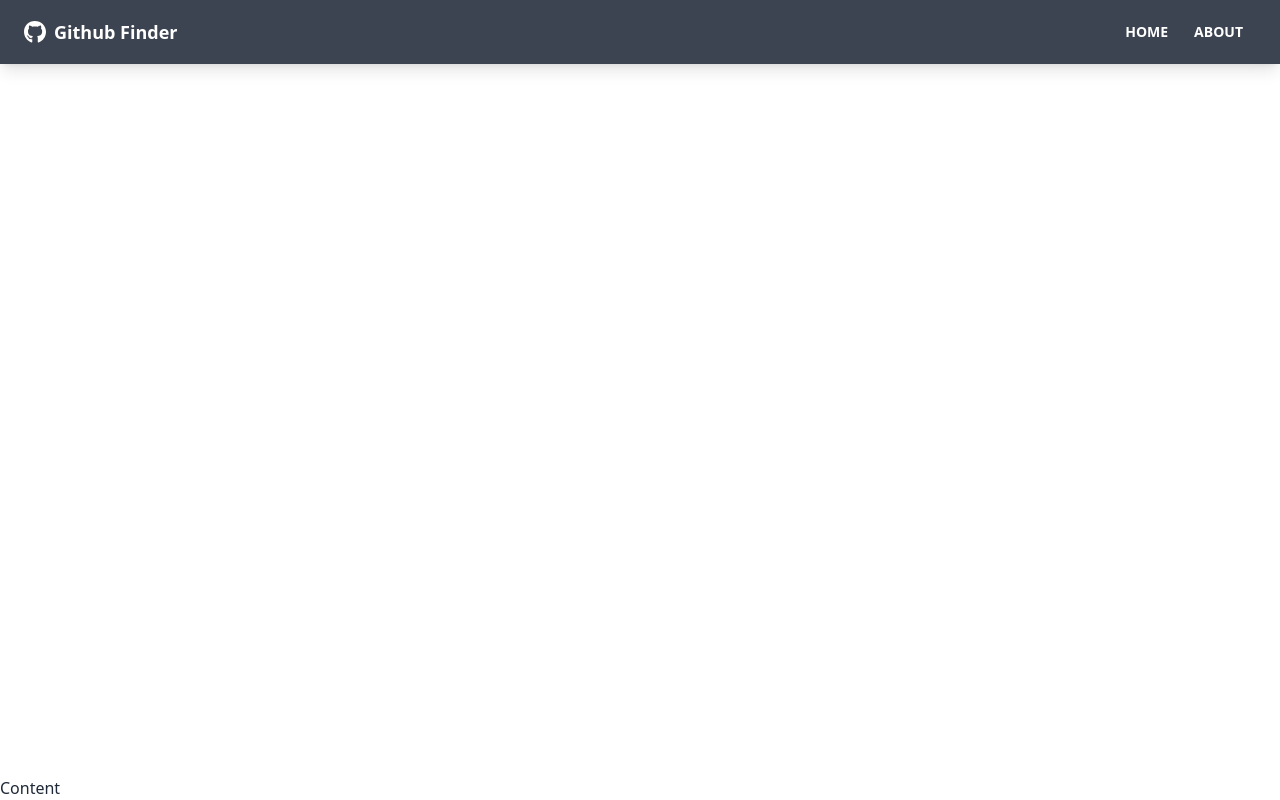
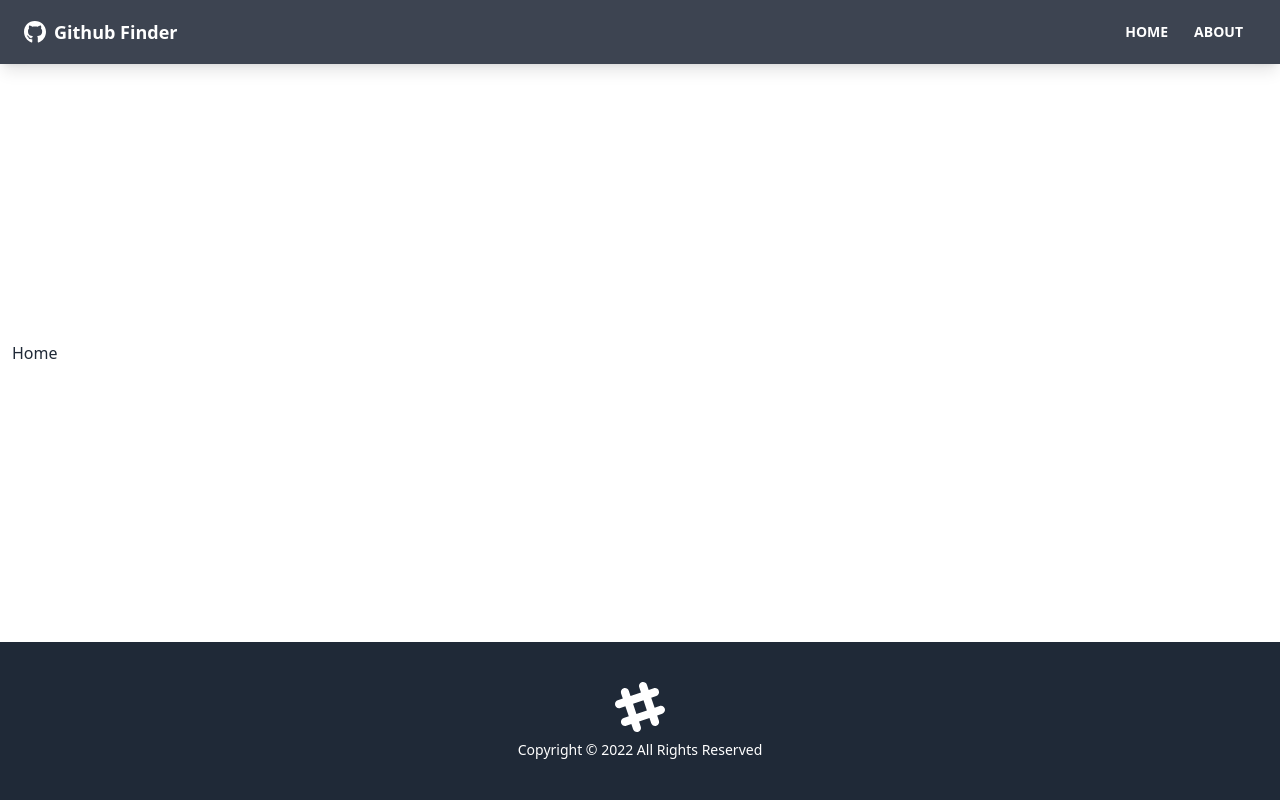
Before and after one commit to Ankush-Ladani/github-finder, a React (Create React App) app: page / in a window 1280 px wide. Built offline with nearby package versions, Linux system fonts and the light colour scheme.

Commit message:
Navbar Completed

```diff
--- a/src/App.js
+++ b/src/App.js
@@ -1,13 +1,24 @@
 import Navbar from "./Components/layout/Navbar";
-import {BrowserRouter as Router , Routes , Route} from "react-router-dom"
+import { BrowserRouter as Router, Routes, Route } from "react-router-dom";
+import Footer from "./Components/layout/Footer";
+import Home from "./Pages/Home";
+import About from "./Pages/About";
+import NotFound from "./Pages/NotFound";
 function App() {
   return (
     <Router>
-      {/* <h1>Hello Ankush</h1>
-      <Navbar /> */}
       <div className="flex flex-col justify-between h-screen">
         <Navbar />
-        <main>Content</main>
+        <main className="container mx-auto px-3 pb-12">
+          <Routes>
+            <Route path="/" element={<Home />} />
+            <Route path="/about" element={<About />} />
+            <Route path="/notfound" element={<NotFound />} />
+            <Route path="/*" element={<NotFound />} />
+          </Routes>
+        </main>
+        {/* p1 -> 0.25rem and 4px */}
+        <Footer />
       </div>
     </Router>
   );
--- /dev/null
+++ b/src/Components/layout/Footer.jsx
@@ -0,0 +1,23 @@
+function Footer() {
+  const footerYear = new Date().getFullYear();
+  return (
+    <footer className="footer p-10 bg-gray-800 text-primary-content footer-center">
+      <div>
+        <svg
+          width="50"
+          height="50"
+          viewBox="0 0 24 24"
+          xmlns="http://www.w3.org/2000/svg"
+          fillRule="evenodd"
+          clipRule="evenodd"
+          className="inline-block fill-current"
+        >
+          <path d="M22.672 15.226l-2.432.811.841 2.515c.33 1.019-.209 2.127-1.23 2.456-1.15.325-2.148-.321-2.463-1.226l-.84-2.518-5.013 1.677.84 2.517c.391 1.203-.434 2.542-1.831 2.542-.88 0-1.601-.564-1.86-1.314l-.842-2.516-2.431.809c-1.135.328-2.145-.317-2.463-1.229-.329-1.018.211-2.127 1.231-2.456l2.432-.809-1.621-4.823-2.432.808c-1.355.384-2.558-.59-2.558-1.839 0-.817.509-1.582 1.327-1.846l2.433-.809-.842-2.515c-.33-1.02.211-2.129 1.232-2.458 1.02-.329 2.13.209 2.461 1.229l.842 2.515 5.011-1.677-.839-2.517c-.403-1.238.484-2.553 1.843-2.553.819 0 1.585.509 1.85 1.326l.841 2.517 2.431-.81c1.02-.33 2.131.211 2.461 1.229.332 1.018-.21 2.126-1.23 2.456l-2.433.809 1.622 4.823 2.433-.809c1.242-.401 2.557.484 2.557 1.838 0 .819-.51 1.583-1.328 1.847m-8.992-6.428l-5.01 1.675 1.619 4.828 5.011-1.674-1.62-4.829z"></path>
+        </svg>
+        <p>Copyright &copy; {footerYear} All Rights Reserved</p>
+      </div>
+    </footer>
+  );
+}
+
+export default Footer;
--- /dev/null
+++ b/src/Pages/About.jsx
@@ -0,0 +1,9 @@
+import React from 'react'
+
+function About() {
+  return (
+    <div>About</div>
+  )
+}
+
+export default About
--- /dev/null
+++ b/src/Pages/Home.jsx
@@ -0,0 +1,11 @@
+import React from "react";
+
+function Home() {
+  return (
+    <div>
+      <h1>Home</h1>
+    </div>
+  );
+}
+
+export default Home;
--- /dev/null
+++ b/src/Pages/NotFound.jsx
@@ -0,0 +1,21 @@
+import { FaHome } from "react-icons/fa";
+import { Link } from "react-router-dom";
+function NotFound() {
+  return (
+    <div className="hero">
+      <div className="text-center hero-content">
+        <div className="max-w-lg">
+          <h1 className="text-8xl font-bold mb-8">Oops!</h1>
+          <p className="text-5xl mb-8">404 - Page not Found!</p>
+
+          <Link className="btn btn-primary btn-lg" to="/">
+            <FaHome className="mr-3"/>
+            Back to Home
+          </Link>
+        </div>
+      </div>
+    </div>
+  );
+}
+
+export default NotFound;
```
